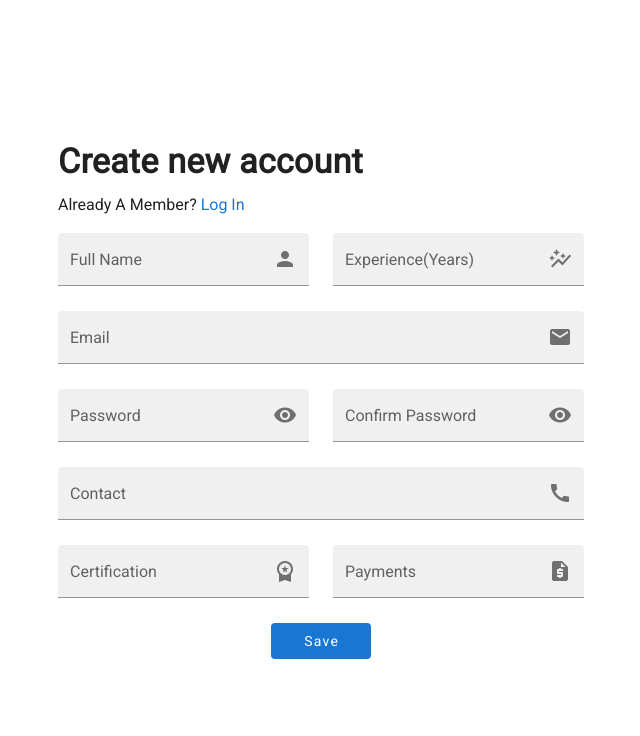
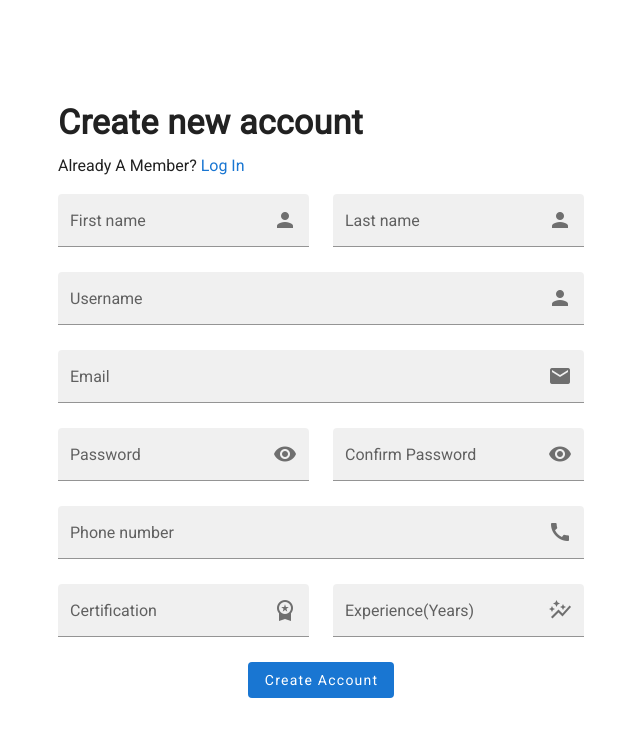
Before and after one commit to karunaGokul/LNU, a Vue app: page /coach/registration in a window 1280 px wide. Shown: the top 736 px of the page, without its empty margins (639-1279 px from the left). Built offline with nearby package versions, Linux system fonts and the light colour scheme.

Commit message:
changes fixed

```diff
--- a/src/model/registration.model.ts
+++ b/src/model/registration.model.ts
@@ -14,8 +14,10 @@ export class CounselingModel {
 }
 
 export class CoachRegistrationModel {
-  fullname: string;
-  contact: string;
+  firstname: string;
+  lastname: string;
+  username: string;
+  phonenumber: string;
   email: string;
   password: string;
   confirmpassword: string;
--- a/src/service/coach-profile.service.ts
+++ b/src/service/coach-profile.service.ts
@@ -1,8 +1,13 @@
-import { CoachRequestModel, CoachResponseModel } from "@/model";
+import {
+  CoachRequestModel,
+  CoachResponseModel,
+  CounselingModel,
+} from "@/model";
 import { BaseService } from "./base.service";
 
 export interface ICoachProfileService {
   coachProfile(request: CoachRequestModel): Promise<Array<CoachResponseModel>>;
+  getCounselingType(): Promise<Array<CounselingModel>>;
 }
 
 export class CoachProfileService
@@ -28,4 +33,9 @@ export class CoachProfileService
       resolve(items);
     });
   }
+  public getCounselingType(): Promise<Array<CounselingModel>> {
+    return this.httpGet("common/CounselingTypes", null).then((response) => {
+      return response.data;
+    });
+  }
 }
--- a/src/views/admin/MainLayout/Index.vue
+++ b/src/views/admin/MainLayout/Index.vue
@@ -72,7 +72,9 @@
               </div>
             </v-list>
             <div class="mt-4">
-              <v-btn elevation="0" rounded class="px-6 text-capitalize">Support</v-btn>
+              <v-btn elevation="0" rounded class="px-6 text-capitalize"
+                >Support</v-btn
+              >
             </div>
             <div class="mt-4">
               <v-btn
--- a/src/views/coach/MainLayout/Calendar/Index.vue
+++ b/src/views/coach/MainLayout/Calendar/Index.vue
@@ -94,8 +94,9 @@ import { Component, Vue, Inject } from "vue-property-decorator";
 import { required } from "vuelidate/lib/validators";
 
 import { CalendarRequestModel, CalendarResponseModel } from "@/model";
+import { ICoachCalendarService } from "@/service";
 
-import { ICoachCalendarService } from "@/service";
+import BaseComponent from "@/components/base/BaseComponent";
 
 @Component({
   validations: {
@@ -107,7 +108,7 @@ import { ICoachCalendarService } from "@/service";
     },
   },
 })
-export default class calender extends Vue {
+export default class calender extends BaseComponent {
   @Inject("coachCalendarService") coachCalendarService: ICoachCalendarService;
 
   public picker = new Date(Date.now() - new Date().getTimezoneOffset() * 60000)
--- a/src/views/coach/MainLayout/Index.vue
+++ b/src/views/coach/MainLayout/Index.vue
@@ -13,6 +13,22 @@
             </v-list-item>
 
             <v-list dense nav class="pa-0">
+              <div>
+                <router-link
+                  to="/coach/home/profile"
+                  tag="div"
+                  class="my-4 v-list-item v-list-item--link px-4"
+                  active-class="nav-color"
+                  exact
+                >
+                  <div class="v-list-item__icon">
+                    <v-icon class="icon">person</v-icon>
+                  </div>
+                  <div class="v-list-item__content">
+                    <div class="v-list-item__title">Dashboard</div>
+                  </div>
+                </router-link>
+              </div>
               <div>
                 <router-link
                   to="/coach/home/profile"
--- a/src/views/coach/MainLayout/Profile/Index.vue
+++ b/src/views/coach/MainLayout/Profile/Index.vue
@@ -63,20 +63,22 @@
               $v.request.experience | errorMessages('Experience')
             "
           ></v-text-field>
-          <v-text-field
+          <v-select
             label="Counselling Type"
-            type="text"
             color="#5949B8"
             filled
             dense
+            :items="CounselingTypes"
+            item-text="name"
+            item-value="id"
+            v-model="request.counsellingType"
+            @change="$v.request.counsellingType.$touch()"
+            @blur="$v.request.counsellingType.$touch()"
             required
-            v-model="request.counsellingType"
-            @input="$v.request.counsellingType.$touch()"
-            @blur="$v.request.counsellingType.$touch()"
             :error-messages="
-              $v.request.counsellingType | errorMessages('Counselling Type')
+              $v.request.counsellingType | errorMessages('Counseling Type')
             "
-          ></v-text-field>
+          ></v-select>
           <v-text-field
             label="Upcoming Appointments"
             type="text"
@@ -122,10 +124,15 @@
 
 <script lang="ts">
 import { Component, Inject, Vue } from "vue-property-decorator";
-
 import { required } from "vuelidate/lib/validators";
 
-import { CoachRequestModel, CoachResponseModel } from "@/model";
+import BaseComponent from "@/components/base/BaseComponent";
+
+import {
+  CoachRequestModel,
+  CoachResponseModel,
+  CounselingModel,
+} from "@/model";
 
 import { ICoachProfileService } from "@/service";
 
@@ -141,24 +148,33 @@ import { ICoachProfileService } from "@/service";
     },
   },
 })
-export default class Profile extends Vue {
+export default class Profile extends BaseComponent {
   @Inject("coachProfileService") coachProfileService: ICoachProfileService;
   public request: CoachRequestModel = new CoachRequestModel();
+  public CounselingTypes: Array<CounselingModel> = [];
 
+  created() {
+    this.getCounselingType();
+  }
+
+  private getCounselingType() {
+    this.loadingSpinner("show");
+    this.coachProfileService
+      .getCounselingType()
+      .then((response: Array<CounselingModel>) => {
+        this.CounselingTypes = response;
+        this.loadingSpinner("hide");
+      });
+  }
   public profile() {
     this.$v.$touch();
     if (!this.$v.$invalid) {
       console.log(this.request);
-      this.coachProfileService.coachProfile(this.request).then(
-        (response: Array<CoachResponseModel>) => {
+      this.coachProfileService
+        .coachProfile(this.request)
+        .then((response: Array<CoachResponseModel>) => {
           console.log(response);
-        }
-        // (err)=>{
-        //   if(err.response.status === 400) {
-
-        //   }
-        // }
-      );
+        });
     }
   }
 }
--- a/src/views/coach/Registration/Index.vue
+++ b/src/views/coach/Registration/Index.vue
@@ -41,37 +41,52 @@
               <v-row>
                 <v-col>
                   <v-text-field
-                    label="Full Name"
+                    label="First name"
                     color="primary"
                     append-icon="person"
                     filled
                     dense
                     required
-                    v-model="request.fullname"
-                    @input="$v.request.fullname.$touch()"
-                    @blur="$v.request.fullname.$touch()"
+                    v-model="request.firstname"
+                    @input="$v.request.firstname.$touch()"
+                    @blur="$v.request.firstname.$touch()"
                     :error-messages="
-                      $v.request.fullname | errorMessages('Fullname')
+                      $v.request.firstname | errorMessages('Firstname')
                     "
                   ></v-text-field>
                 </v-col>
                 <v-col>
                   <v-text-field
-                    label="Experience(Years)"
-                    append-icon="auto_graph"
+                    label="Last name"
                     color="primary"
+                    append-icon="person"
                     filled
                     dense
                     required
-                    v-model="request.experience"
-                    @input="$v.request.experience.$touch()"
-                    @blur="$v.request.experience.$touch()"
+                    v-model="request.lastname"
+                    @input="$v.request.lastname.$touch()"
+                    @blur="$v.request.lastname.$touch()"
                     :error-messages="
-                      $v.request.experience | errorMessages('Experience')
+                      $v.request.lastname | errorMessages('Lastname')
                     "
                   ></v-text-field>
                 </v-col>
               </v-row>
+
+              <v-text-field
+                label="Username"
+                color="primary"
+                append-icon="person"
+                filled
+                dense
+                required
+                v-model="request.username"
+                @input="$v.request.username.$touch()"
+                @blur="$v.request.username.$touch()"
+                :error-messages="
+                  $v.request.username | errorMessages('Username')
+                "
+              ></v-text-field>
 
               <v-text-field
                 label="Email"
@@ -131,16 +146,18 @@
               </v-row>
 
               <v-text-field
-                label="Contact"
+                label="Phone number"
                 append-icon="call"
                 color="primary"
                 filled
                 dense
                 required
                 v-model="request.contact"
-                @input="$v.request.contact.$touch()"
-                @blur="$v.request.contact.$touch()"
-                :error-messages="$v.request.contact | errorMessages('Contact')"
+                @input="$v.request.phonenumber.$touch()"
+                @blur="$v.request.phonenumber.$touch()"
+                :error-messages="
+                  $v.request.phonenumber | errorMessages('Phone number')
+                "
               ></v-text-field>
 
               <v-row>
@@ -162,6 +179,22 @@
                 </v-col>
                 <v-col>
                   <v-text-field
+                    label="Experience(Years)"
+                    append-icon="auto_graph"
+                    color="primary"
+                    filled
+                    dense
+                    required
+                    v-model="request.experience"
+                    @input="$v.request.experience.$touch()"
+                    @blur="$v.request.experience.$touch()"
+                    :error-messages="
+                      $v.request.experience | errorMessages('Experience')
+                    "
+                  ></v-text-field>
+                </v-col>
+                <!-- <v-col>
+                  <v-text-field
                     label="Payments"
                     color="primary"
                     append-icon="request_quote"
@@ -175,16 +208,15 @@
                       $v.request.payements | errorMessages('Payements')
                     "
                   ></v-text-field>
-                </v-col>
+                </v-col> -->
               </v-row>
               <div class="text-center">
                 <v-btn
                   depressed
-                  width="100"
                   color="primary"
                   class="white--text text-capitalize"
                   type="submit"
-                  >save</v-btn
+                  >Create account</v-btn
                 >
               </div>
             </v-form>
@@ -205,8 +237,10 @@ import { CoachRegistrationModel } from "@/model";
 @Component({
   validations: {
     request: {
-      fullname: { required },
-      contact: { required },
+      firstname: { required },
+      lastname: { required },
+      username: { required },
+      phonenumber: { required },
       email: { required },
       password: { required },
       confirmpassword: { required, sameAsPassword: sameAs("password") },
```
